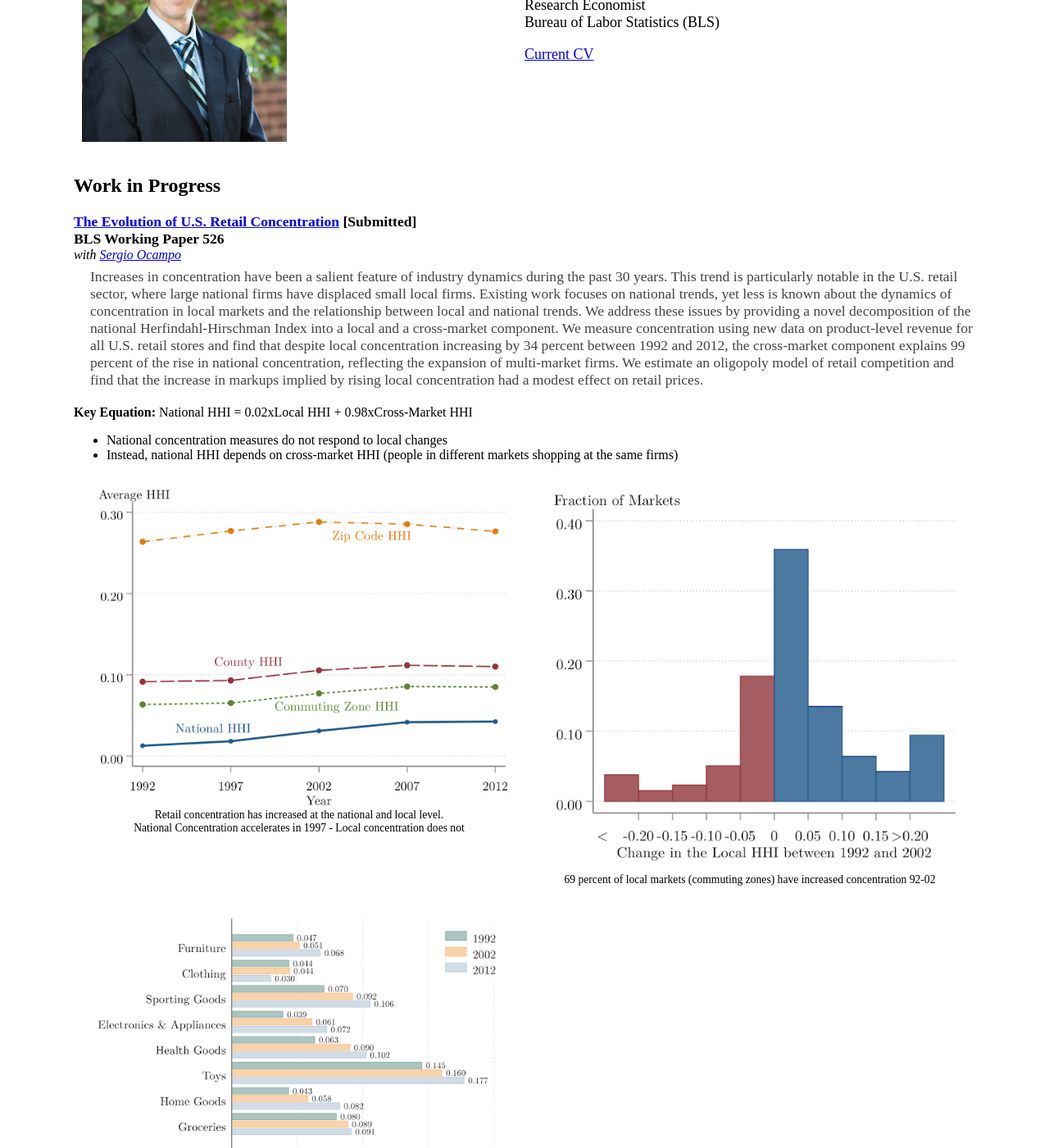
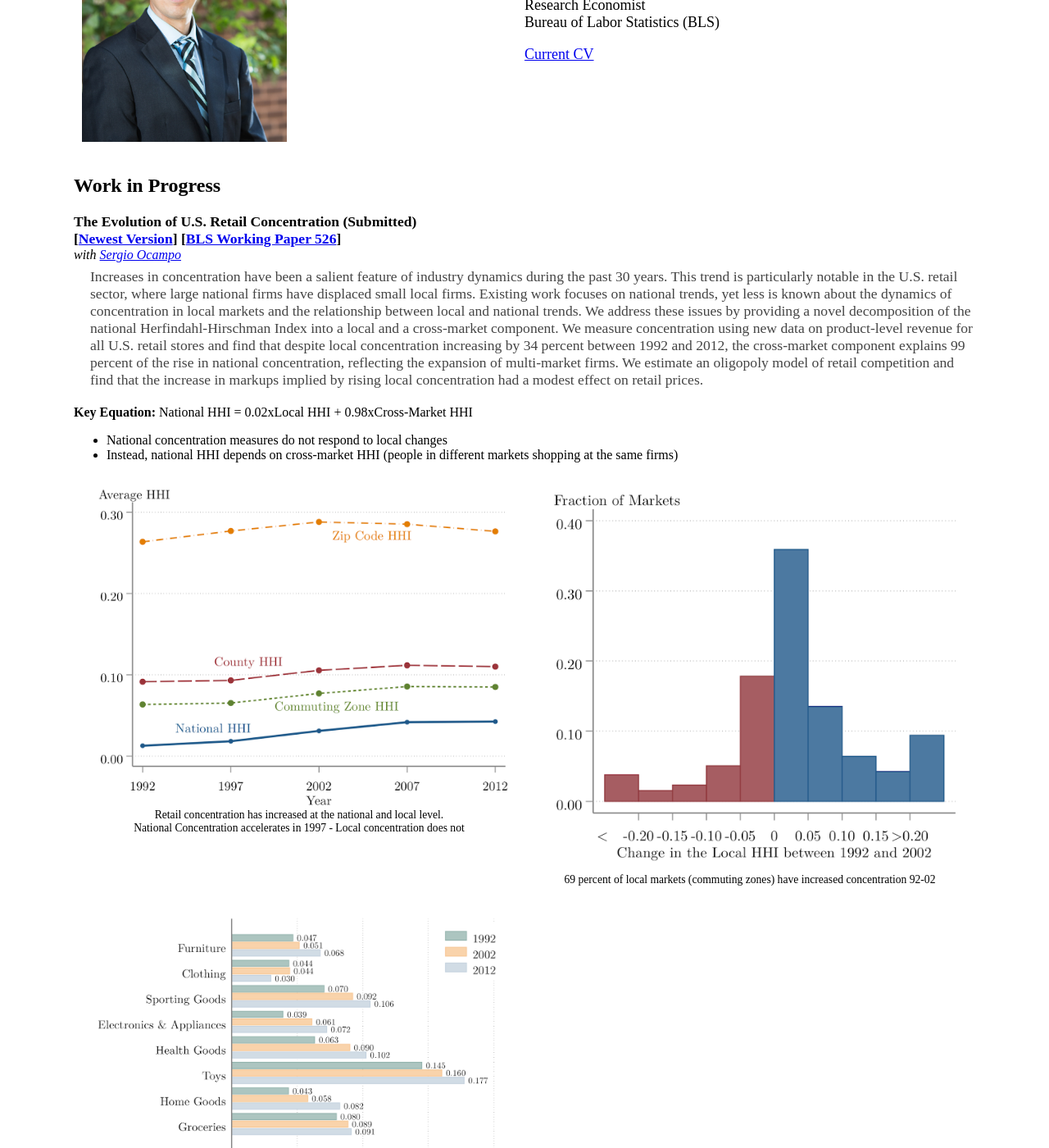
Before and after one commit to dominic-smith/dominic-smith.github.io, a Jekyll site: the page built from index.md, in a window 1280 px wide and 1400 px high, scrolled down 372 px. Shown: the whole window at 82% size. Built offline with Jekyll 4.4.1, drawn with Linux system fonts in a browser that asks for light colours; some of the changed text lies outside the part shown.

Commit message:
Update index.md
Added newer papers

```diff
--- a/index.md
+++ b/index.md
@@ -35,7 +35,7 @@ layout: default
     <a name="research"></a>
 
 <h2>Work in Progress</h2>
-                <div class="paper"><a href="https://www.bls.gov/osmr/research-papers/2020/pdf/ec200080.pdf" rel="noopener noreferrer" target="_blank">The Evolution of U.S. Retail Concentration</a> [Submitted] <br> BLS Working Paper 526</div>
+                <div class="paper">The Evolution of U.S. Retail Concentration (Submitted) <br> [<a href="http://www.google.com/url?q=http%3A%2F%2Focamp020.github.io%2FSmith_Ocampo_2021_The_Evolution_of_U_S__Retail_Concentration.pdf&sa=D&sntz=1&usg=AFQjCNEONyaSYK94V6wRffXBWyvdu1e98g" rel="noopener noreferrer" target="_blank">Newest Version</a>] [<a href="https://www.bls.gov/osmr/research-papers/2020/pdf/ec200080.pdf" rel="noopener noreferrer" target="_blank">BLS Working Paper 526</a>]</div>
                 <div class="coauthors"> with <a href="https://sites.google.com/site/sergiocampod" rel="noopener noreferrer" target="_blank">Sergio Ocampo</a> </div>
                 <div class="summary">Increases in concentration have been a salient feature of industry dynamics during the past 30 years. This trend is particularly notable in the U.S. retail sector, where large national firms have displaced small local firms. Existing work focuses on national trends, yet less is known about the dynamics of concentration in local markets and the relationship between local and national trends. We address these issues by providing a novel decomposition of the national Herfindahl-Hirschman Index into a local and a cross-market component.  We measure concentration using new data on product-level revenue for all U.S. retail stores and find that despite local concentration increasing by 34 percent between 1992 and 2012, the cross-market component explains 99 percent of the rise in national concentration, reflecting the expansion of multi-market firms. We estimate an oligopoly model of retail competition and find that the increase in markups implied by rising local concentration had a modest effect on retail prices.</div>
 <div class ="figures">
@@ -84,6 +84,9 @@ layout: default
             <div class="paper">Imports and Retailer Markups</div>
 -->
             <h2>Publications</h2>
+                <div class="paper">Unit Value Indexes for Exports - New Developments Using Administrative Trade Data. Journal of Official Statistics (Forthcoming)</div>
+                <div class="coauthors"> with Don Fast and Susan Fleck</div>
+
                 <div class="paper"> The Scope of U.S. Factoryless Manufacturing - 2015</div>
                 <div class="coauthors"> with <a href="http://www.federalreserve.gov/econresdata/kimberly-n-bayard.htm" rel="noopener noreferrer" target="_blank">Kimberly Bayard</a> and <a href="http://www.federalreserve.gov/econresdata/david-m-byrne.htm" rel="noopener noreferrer" target="_blank">David Byrne</a></div>
                 <div class="links">[<a href="http://research.upjohn.org/cgi/viewcontent.cgi?filename=13&article=1250&context=up_press&type=additional" rel="noopener noreferrer" target="_blank">Paper</a>]</div>
```
